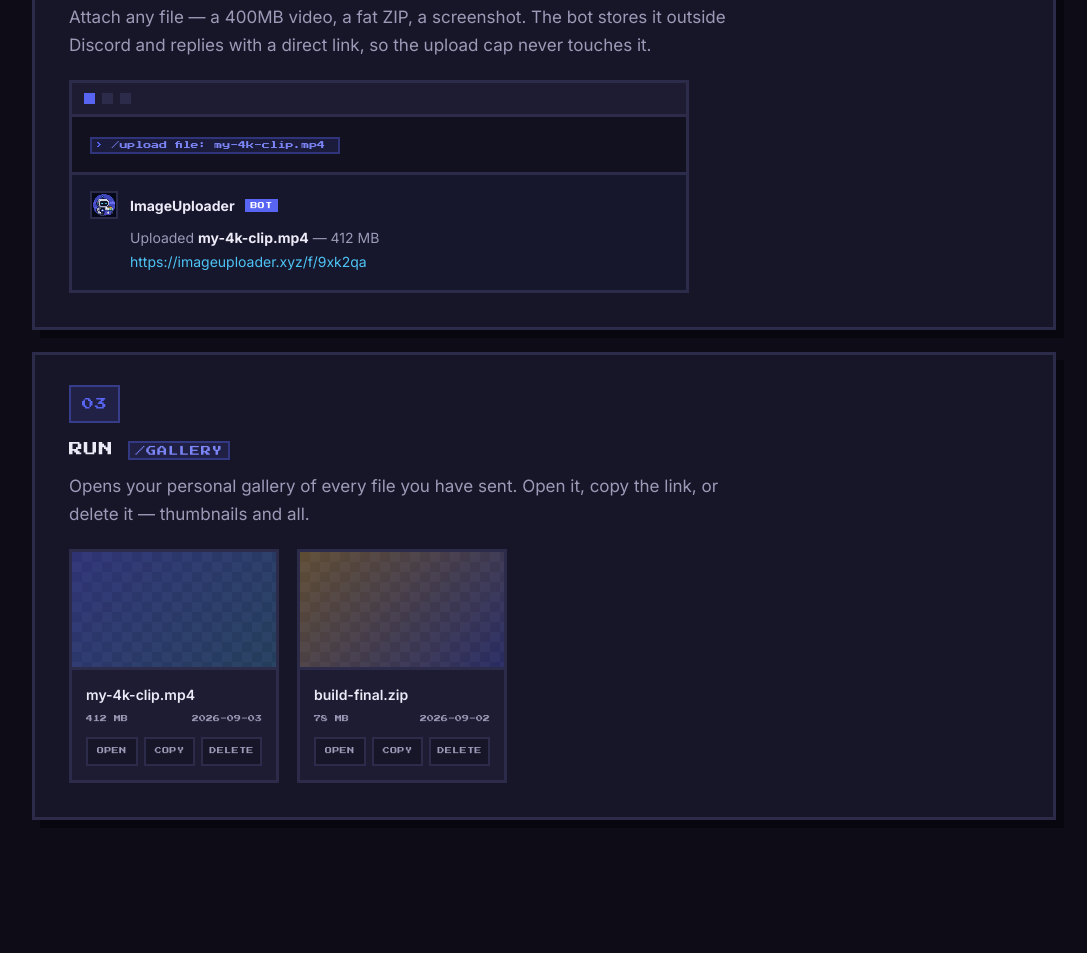
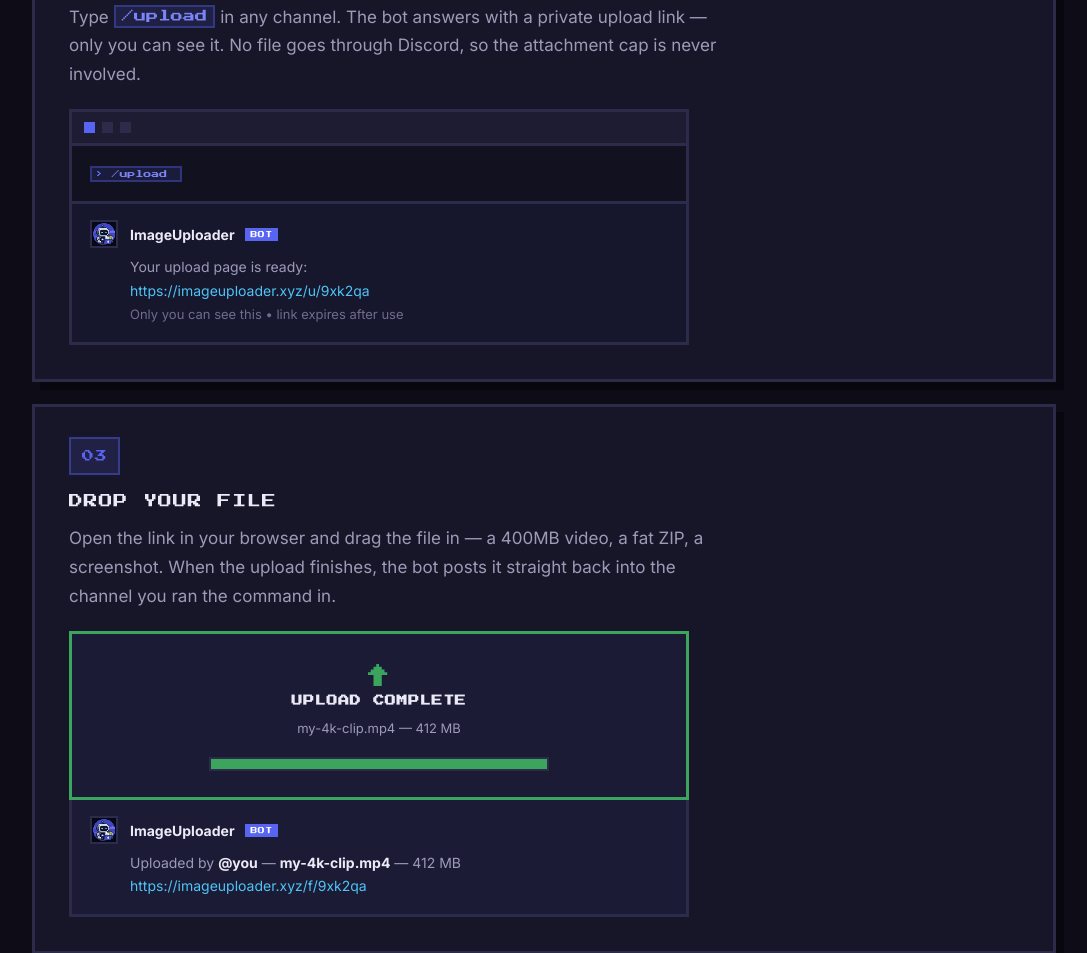
Before and after one commit to chlibekp/imageuploaderweb, a plain HTML site: page index.html in a window 1280 px wide. Shown: the part 1518-2471 px from the top of the page, without its empty margins (96-1183 px from the left). Drawn offline with Linux system fonts and the light colour scheme; animation ran at ten frames a second.

Commit message:
fix: describe the real /upload flow
/upload does not take an attachment. The bot replies with a private
upload page link, the user uploads the file in the browser, and the bot
then posts the file and its direct link into the channel.

Tutorial is now four steps, with a browser upload demo (drop zone,
progress bar, resulting bot message) replacing the old attachment demo.
HowTo schema, FAQ answers, meta descriptions, and llms.txt updated to
match.

Co-Authored-By: Claude Opus 5 <noreply@anthropic.com>

```diff
--- a/index.html
+++ b/index.html
@@ -4,7 +4,7 @@
 <meta charset="utf-8">
 <meta name="viewport" content="width=device-width, initial-scale=1">
 <title>ImageUploader — Bypass Discord Upload Limits & Send Big Files Without Nitro</title>
-<meta name="description" content="ImageUploader is a free Discord bot that bypasses the 10MB Discord upload limit. Run /upload to send big files without Nitro, get an instant shareable link, and browse everything with /gallery.">
+<meta name="description" content="ImageUploader is a free Discord bot that bypasses the 10MB Discord upload limit. Run /upload, drop your file on the link the bot gives you, and it posts straight into the channel. Send big files without Nitro and browse them with /gallery.">
 <meta name="keywords" content="bypass discord upload limits, big files without nitro discord, discord file size limit bot, send large files on discord free, discord upload limit bypass bot, discord image host bot">
 <meta name="author" content="ImageUploader">
 <meta name="robots" content="index, follow, max-image-preview:large, max-snippet:-1">
@@ -16,7 +16,7 @@
 <meta property="og:site_name" content="ImageUploader">
 <meta property="og:url" content="https://imageuploader.xyz/">
 <meta property="og:title" content="ImageUploader — Bypass Discord Upload Limits Without Nitro">
-<meta property="og:description" content="Free Discord bot. Run /upload to send big files past the 10MB Discord limit, get an instant link, and manage uploads with /gallery.">
+<meta property="og:description" content="Free Discord bot. Run /upload, drop your file on the bot's upload page, and it lands in the channel — past the 10MB Discord limit, no Nitro.">
 <meta property="og:image" content="https://imageuploader.xyz/assets/og.png">
 <meta property="og:image:width" content="1200">
 <meta property="og:image:height" content="630">
@@ -51,7 +51,7 @@
       "operatingSystem": "Discord (Web, Windows, macOS, Linux, iOS, Android)",
       "url": "https://imageuploader.xyz/",
       "image": "https://imageuploader.xyz/assets/logo.png",
-      "description": "ImageUploader is a free Discord bot that bypasses Discord's upload size limit. Use /upload to share big files without Nitro and /gallery to browse, copy, or delete your uploads.",
+      "description": "ImageUploader is a free Discord bot that bypasses Discord's upload size limit. Run /upload to get a private upload page, drop your file there, and the bot posts it into the channel. Use /gallery to browse, copy, or delete your uploads.",
       "featureList": [
         "Bypass the 10MB Discord upload limit",
         "Send big files without Nitro",
@@ -84,11 +84,17 @@
           "@type": "HowToStep",
           "position": 2,
           "name": "Run /upload",
-          "text": "Type /upload in any channel and attach your file. ImageUploader stores it off-Discord and replies with a direct link you can paste anywhere."
+          "text": "Type /upload in any channel. The bot replies with a private upload link that only you can see."
         },
         {
           "@type": "HowToStep",
           "position": 3,
+          "name": "Upload your file on the link",
+          "text": "Open the link in your browser and drop the file in. The file is stored outside Discord, so Discord's attachment size limit never applies. When the upload finishes, the bot posts the file and its direct link back into the channel where you ran the command."
+        },
+        {
+          "@type": "HowToStep",
+          "position": 4,
           "name": "Run /gallery",
           "text": "Type /gallery to open your personal web gallery, where you can open, copy the link to, or delete any file you have uploaded."
         }
@@ -103,7 +109,7 @@
           "name": "How do I bypass Discord's upload limit?",
           "acceptedAnswer": {
             "@type": "Answer",
-            "text": "Upload the file through a bot instead of the Discord client. With ImageUploader you run /upload, attach your file, and the bot stores it externally and posts a direct link back into the channel. Discord only ever sends the link, so its 10MB attachment cap never applies to the file itself."
+            "text": "Send the file outside Discord and let a bot post the link. With ImageUploader you run /upload, the bot replies with a private upload link, you drop your file on that page in your browser, and the bot then posts the file and its direct link into the channel. The file never travels through Discord as an attachment, so the 10MB cap never applies to it."
           }
         },
         {
@@ -186,7 +192,7 @@
 
       <p class="tagline reveal">
         <strong>ImageUploader</strong> is a free Discord bot that lets you send
-        <strong>big files without Nitro</strong>. Run <code>/upload</code>, get a link, done.
+        <strong>big files without Nitro</strong>. Run <code>/upload</code>, drop your file on the link, done.
       </p>
 
       <div class="cta-row reveal">
@@ -208,7 +214,7 @@
   <!-- TUTORIAL -->
   <section id="tutorial" class="section">
     <h2 class="reveal">How to use it</h2>
-    <p class="section-sub reveal">Three steps. No config files, no dashboards, no subscription.</p>
+    <p class="section-sub reveal">Four steps. No config files, no dashboards, no subscription.</p>
 
     <ol class="steps">
       <li class="step reveal">
@@ -221,15 +227,15 @@
       <li class="step reveal">
         <span class="step-num" aria-hidden="true">02</span>
         <h3>Run <code>/upload</code></h3>
-        <p>Attach any file — a 400MB video, a fat ZIP, a screenshot. The bot stores it outside Discord and replies with a direct link, so the upload cap never touches it.</p>
-        <div class="terminal" data-type="/upload file: my-4k-clip.mp4">
+        <p>Type <code>/upload</code> in any channel. The bot answers with a private upload link — only you can see it. No file goes through Discord, so the attachment cap is never involved.</p>
+        <div class="terminal" data-type="/upload">
           <div class="terminal-bar" aria-hidden="true"><i></i><i></i><i></i></div>
           <pre class="terminal-body"><code><span class="prompt">›</span> <span class="typed"></span><span class="caret" aria-hidden="true"></span></code></pre>
           <div class="terminal-out">
             <img src="assets/favicon-64.png" alt="" width="28" height="28" aria-hidden="true">
             <div>
               <b>ImageUploader</b> <span class="tag">BOT</span>
-              <p>Uploaded <b>my-4k-clip.mp4</b> — 412 MB<br><span class="link">https://imageuploader.xyz/f/9xk2qa</span></p>
+              <p>Your upload page is ready:<br><span class="link">https://imageuploader.xyz/u/9xk2qa</span><br><span class="ephemeral">Only you can see this • link expires after use</span></p>
             </div>
           </div>
         </div>
@@ -237,6 +243,28 @@
 
       <li class="step reveal">
         <span class="step-num" aria-hidden="true">03</span>
+        <h3>Drop your file</h3>
+        <p>Open the link in your browser and drag the file in — a 400MB video, a fat ZIP, a screenshot. When the upload finishes, the bot posts it straight back into the channel you ran the command in.</p>
+
+        <div class="drop" data-drop>
+          <div class="drop-zone">
+            <span class="drop-icon" aria-hidden="true">↑</span>
+            <b>Drop file here</b>
+            <small>my-4k-clip.mp4 — 412 MB</small>
+            <div class="bar" aria-hidden="true"><i></i></div>
+          </div>
+          <div class="drop-msg">
+            <img src="assets/favicon-64.png" alt="" width="28" height="28" aria-hidden="true">
+            <div>
+              <b>ImageUploader</b> <span class="tag">BOT</span>
+              <p>Uploaded by <b>@you</b> — <b>my-4k-clip.mp4</b> — 412 MB<br><span class="link">https://imageuploader.xyz/f/9xk2qa</span></p>
+            </div>
+          </div>
+        </div>
+      </li>
+
+      <li class="step reveal">
+        <span class="step-num" aria-hidden="true">04</span>
         <h3>Run <code>/gallery</code></h3>
         <p>Opens your personal gallery of every file you have sent. Open it, copy the link, or delete it — thumbnails and all.</p>
         <div class="gallery-demo" aria-hidden="true">
@@ -269,7 +297,7 @@
     <div class="cmd-grid">
       <div class="cmd reveal">
         <h3><code>/upload</code></h3>
-        <p>Attach a file and get a shareable link back in the channel. Works for video, images, GIFs, audio, PDFs, and archives — past Discord's 10MB free cap, no Nitro.</p>
+        <p>Returns a private upload page. Drop your file there and the bot posts it plus a shareable link into the channel. Works for video, images, GIFs, audio, PDFs, and archives — past Discord's 10MB free cap, no Nitro.</p>
       </div>
       <div class="cmd reveal">
         <h3><code>/gallery</code></h3>
@@ -283,8 +311,8 @@
     <h2 class="reveal">Why the Discord upload limit exists — and how to get around it</h2>
     <div class="prose reveal">
       <p>Discord caps attachments at <strong>10MB on a free account</strong>. Nitro Basic pushes that to 50MB, full Nitro to 500MB, and Server Boost level 2 or 3 lifts the per-server cap to 50MB or 100MB. If you are not paying, the cap bites the moment you try to send a screen recording, a game clip, or a modpack.</p>
-      <p>The workaround is to stop sending the <em>file</em> and start sending a <em>link</em>. ImageUploader stores your file on its own host and posts a direct URL back into the channel. Discord sees a short piece of text, so its attachment limit never applies. Anyone in the channel — Nitro or not, phone or desktop — clicks and gets the full-quality original, with no re-compression of your video.</p>
-      <p>Compared with dumping files on a generic file host, the bot never makes you leave Discord: no browser tab, no login, no ad wall, no seven-day expiry. Upload with <code>/upload</code>, find it again later with <code>/gallery</code>.</p>
+      <p>The workaround is to stop sending the <em>file</em> and start sending a <em>link</em>. ImageUploader hands you a private upload page, takes the file straight from your browser to its own host, and posts a direct URL back into the channel. Discord sees a short piece of text, so its attachment limit never applies. Anyone in the channel — Nitro or not, phone or desktop — clicks and gets the full-quality original, with no re-compression of your video.</p>
+      <p>Compared with dumping files on a generic file host, the bot never makes you leave Discord: no browser tab, no login, no ad wall, no seven-day expiry. Start with <code>/upload</code>, finish in the browser, find it again later with <code>/gallery</code>.</p>
     </div>
   </section>
 
@@ -294,7 +322,7 @@
     <div class="faq">
       <details class="reveal" open>
         <summary>How do I bypass Discord's upload limit?</summary>
-        <p>Upload through a bot instead of the Discord client. Run <code>/upload</code>, attach your file, and ImageUploader hosts it and posts a direct link. Discord only carries the link, so the 10MB attachment cap never applies to the file.</p>
+        <p>Send the file outside Discord and let the bot post the link. Run <code>/upload</code>, the bot DMs you a private upload page, you drop your file there in the browser, and the bot posts the file plus its direct link into the channel. Discord only ever carries the link, so the 10MB attachment cap never applies.</p>
       </details>
       <details class="reveal">
         <summary>Can I send big files on Discord without Nitro?</summary>
--- a/script.js
+++ b/script.js
@@ -74,6 +74,28 @@
     }
   }
 
+  /* ---------- step 03: browser upload demo ---------- */
+  var drop = document.querySelector('[data-drop]');
+  if (drop) {
+    var msg = drop.querySelector('.drop-msg');
+    var run = function () {
+      if (reduced) { drop.classList.add('active', 'done'); msg.classList.add('show'); return; }
+      drop.classList.add('active');
+      setTimeout(function () {
+        drop.classList.add('done');
+        drop.querySelector('.drop-zone b').textContent = 'Upload complete';
+        setTimeout(function () { msg.classList.add('show'); }, 350);
+      }, 2300);
+    };
+    if ('IntersectionObserver' in window) {
+      new IntersectionObserver(function (entries, obs) {
+        if (entries[0].isIntersecting) { run(); obs.disconnect(); }
+      }, { threshold: 0.4 }).observe(drop);
+    } else {
+      run();
+    }
+  }
+
   /* ---------- fake COPY buttons in the gallery demo ---------- */
   document.querySelectorAll('.card-btns span').forEach(function (btn) {
     btn.addEventListener('click', function () {
--- a/styles.css
+++ b/styles.css
@@ -454,3 +454,72 @@ details p {
   .card { width: 100%; }
   .btn-lg { font-size: 11px; padding: 17px 22px; }
 }
+
+/* ---------- ephemeral note in terminal ---------- */
+.ephemeral { font-size: 13px; color: #6f6c8e; }
+
+/* ---------- step 03: browser upload demo ---------- */
+
+.drop { max-width: 620px; }
+
+.drop-zone {
+  position: relative;
+  display: flex; flex-direction: column; align-items: center; gap: 6px;
+  padding: 30px 22px 26px;
+  background: var(--bg-2);
+  border: 3px dashed var(--line);
+  text-align: center;
+  transition: border-color .3s, background .3s;
+}
+.drop.active .drop-zone { border-color: var(--blurple); background: rgba(88,101,242,.07); }
+.drop.done  .drop-zone { border-style: solid; border-color: #3ba55d; }
+
+.drop-icon {
+  font-family: var(--pixel); font-size: 22px; color: var(--blurple);
+  line-height: 1;
+  animation: hop 1.6s ease-in-out infinite;
+}
+@keyframes hop {
+  0%, 100% { transform: translateY(0); }
+  50%      { transform: translateY(-7px); }
+}
+.drop.done .drop-icon { animation: none; color: #3ba55d; }
+
+.drop-zone b {
+  font-family: var(--pixel); font-size: 11px; text-transform: uppercase;
+  letter-spacing: .06em;
+}
+.drop-zone small { color: var(--muted); font-size: 13px; }
+
+.bar {
+  width: 100%; max-width: 340px; height: 14px; margin-top: 12px;
+  background: var(--panel); border: 2px solid var(--line);
+}
+.bar i {
+  display: block; height: 100%; width: 0;
+  background: repeating-linear-gradient(
+    90deg, var(--blurple) 0 8px, var(--blurple-2) 8px 16px
+  );
+  transition: width 2.2s linear;
+}
+.drop.active .bar i { width: 100%; }
+.drop.done   .bar i { background: #3ba55d; }
+
+.drop-msg {
+  display: flex; gap: 12px; align-items: flex-start;
+  padding: 16px 18px;
+  border: 3px solid var(--line); border-top: 0;
+  background: rgba(88,101,242,.06);
+  opacity: 0; transform: translateY(8px);
+  transition: opacity .4s, transform .4s;
+}
+.drop-msg.show { opacity: 1; transform: none; }
+.drop-msg img { border: 2px solid var(--line); flex: none; }
+.drop-msg b { font-size: 14px; }
+.drop-msg p { margin: 6px 0 0; font-size: 14px; color: var(--muted); }
+.drop-msg p b { color: var(--text); }
+
+@media (prefers-reduced-motion: reduce) {
+  .drop-msg { opacity: 1; transform: none; }
+  .drop .bar i { width: 100%; }
+}
```
Also changed, not shown: llms.txt.
